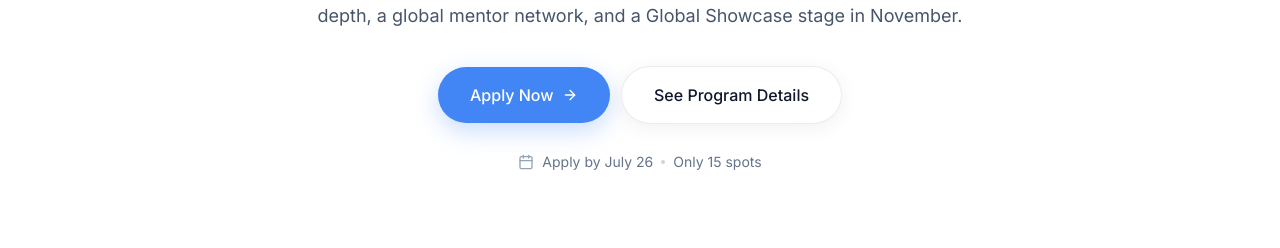
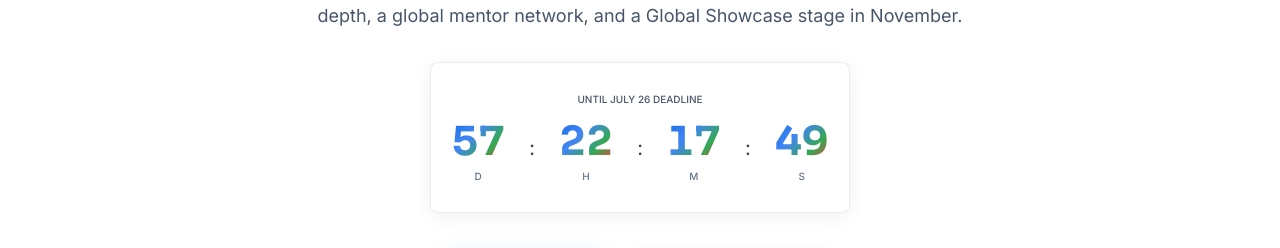
Before and after one commit to NYCU-SYC/Google-Project-Hatcher-X-SparkLabs-Website, a Next.js app: page / in a window 1280 px wide. Shown: the part 398-646 px from the top of the page. Built offline with nearby package versions, Linux system fonts and the light colour scheme; no server answers.

Commit message:
Add hero countdown timer

```diff
--- a/components/sections/Hero.tsx
+++ b/components/sections/Hero.tsx
@@ -3,15 +3,15 @@
 import { motion } from "framer-motion";
 import { Calendar } from "lucide-react";
 import { Button } from "@/components/ui/Button";
+import { CountdownTimer } from "@/components/ui/CountdownTimer";
 import { useTranslation } from "@/lib/i18n/LanguageProvider";
 
 /**
  * Hero — light, official, founder-friendly.
  * Modeled on Google for Startups program landing pages: an eyebrow
  * pill announcing the program, a clean two-line headline, one short
- * supporting paragraph, primary + secondary CTAs, and a deadline
- * meta-strip. No animated countdown, no partner logo wall, no scroll
- * indicator — these create visual noise that fights the message.
+ * supporting paragraph, deadline countdown, primary + secondary CTAs,
+ * and a deadline meta-strip.
  */
 export function Hero() {
   const { t } = useTranslation();
@@ -72,11 +72,21 @@ export function Hero() {
             {t.hero.subtitle}
           </motion.p>
 
+          {/* Countdown — mirrors the apply page deadline timer */}
+          <motion.div
+            initial={{ opacity: 0, y: 12 }}
+            animate={{ opacity: 1, y: 0 }}
+            transition={{ duration: 0.6, delay: 0.24 }}
+            className="mt-8 flex justify-center"
+          >
+            <CountdownTimer variant="card" showStatus={false} />
+          </motion.div>
+
           {/* CTAs */}
           <motion.div
             initial={{ opacity: 0, y: 12 }}
             animate={{ opacity: 1, y: 0 }}
-            transition={{ duration: 0.6, delay: 0.24 }}
+            transition={{ duration: 0.6, delay: 0.32 }}
             className="mt-9 flex flex-col sm:flex-row items-stretch sm:items-center justify-center gap-3"
           >
             <Button href="/apply" variant="primary" size="lg" withArrow>
@@ -91,7 +101,7 @@ export function Hero() {
           <motion.div
             initial={{ opacity: 0 }}
             animate={{ opacity: 1 }}
-            transition={{ duration: 0.6, delay: 0.32 }}
+            transition={{ duration: 0.6, delay: 0.4 }}
             className="mt-7 inline-flex items-center gap-2 text-sm text-slate-500"
           >
             <Calendar className="h-4 w-4 text-slate-400" />
```
